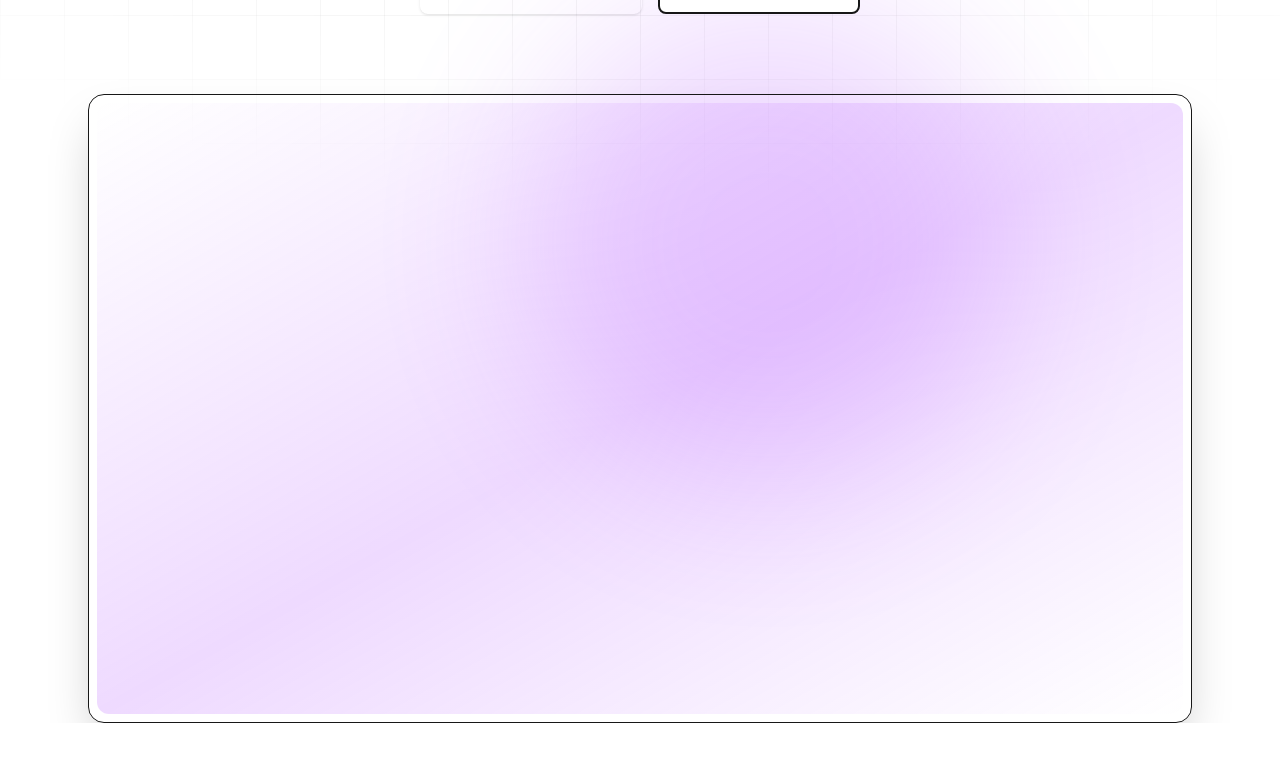
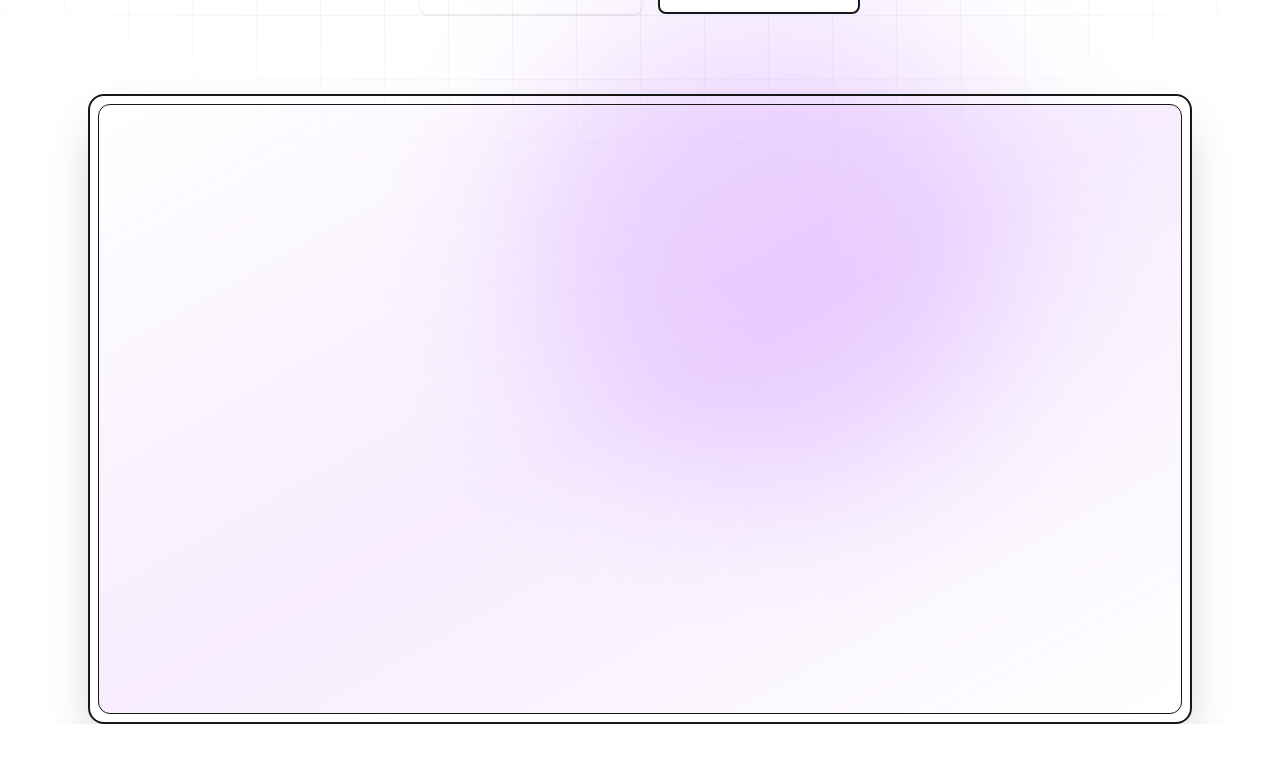
Before and after one commit to Mticool/LensRoom-V2, a Next.js app: page / in a window 1280 px wide. Shown: the part 489-1260 px from the top of the page. Built offline with nearby package versions, Linux system fonts and the light colour scheme; no server answers.

Commit message:
fix: adaptive preview box for light/dark themes

```diff
--- a/src/components/home/hero-section.tsx
+++ b/src/components/home/hero-section.tsx
@@ -139,9 +139,10 @@ export function HeroSection() {
           transition={{ delay: 0.5, duration: 0.8 }}
           className="mt-20"
         >
-          <div className="relative rounded-2xl border border-border bg-card p-2 shadow-2xl">
-            <div className="aspect-video rounded-xl bg-gradient-to-br from-primary/20 via-purple-500/20 to-primary/10 overflow-hidden">
-              {/* Animated gradient overlay */}
+          <div className="relative rounded-2xl border-2 border-border bg-card p-2 shadow-2xl">
+            <div className="aspect-video rounded-xl bg-gradient-to-br from-primary/10 via-purple-500/10 to-primary/5
+                            dark:from-primary/20 dark:via-purple-500/20 dark:to-primary/10
+                            overflow-hidden border border-border">
               <motion.div
                 animate={{
                   backgroundPosition: ['0% 50%', '100% 50%', '0% 50%'],
@@ -151,7 +152,7 @@ export function HeroSection() {
                   repeat: Infinity,
                   ease: "linear",
                 }}
-                className="w-full h-full bg-gradient-to-r from-transparent via-primary/10 to-transparent"
+                className="w-full h-full bg-gradient-to-r from-transparent via-primary/5 dark:via-primary/10 to-transparent"
                 style={{ backgroundSize: '200% 100%' }}
               />
             </div>
```
